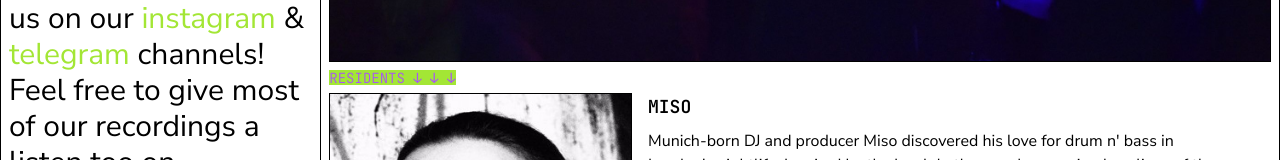
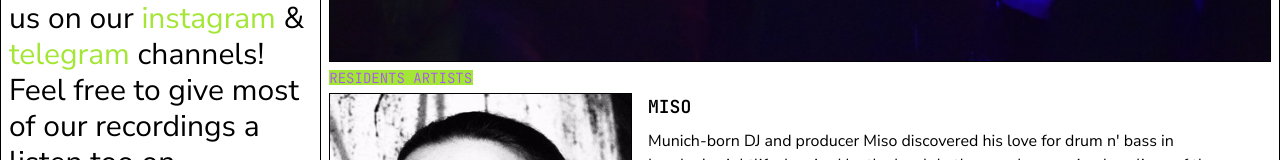
Before and after one commit to eisbachcallin/website, a Next.js app: page /about in a window 1280 px wide. Shown: the part 617-777 px from the top of the page. Built offline with nearby package versions, Linux system fonts and the light colour scheme.

Commit message:
better metadata for about page

```diff
--- a/src/app/about/page.tsx
+++ b/src/app/about/page.tsx
@@ -4,6 +4,11 @@ import SplitContainer from '@/components/layout/SplitContainer'
 import ResidentSection from '@/components/ResidentSection'
 import artists from '../../config/residents'
 import Image from 'next/image'
+import { Metadata } from 'next'
+
+export const metadata: Metadata = {
+  title: 'About Munich’s finest underground rave',
+}
 
 const About = () => {
   return (
@@ -72,7 +77,7 @@ const About = () => {
             alt='foobar'
             className='mb-2 w-full border border-default object-cover'
           />
-          <ResidentSection residents={artists} label='residents ↓ ↓ ↓' />
+          <ResidentSection residents={artists} label='residents artists' />
         </div>
       }
     />
```
